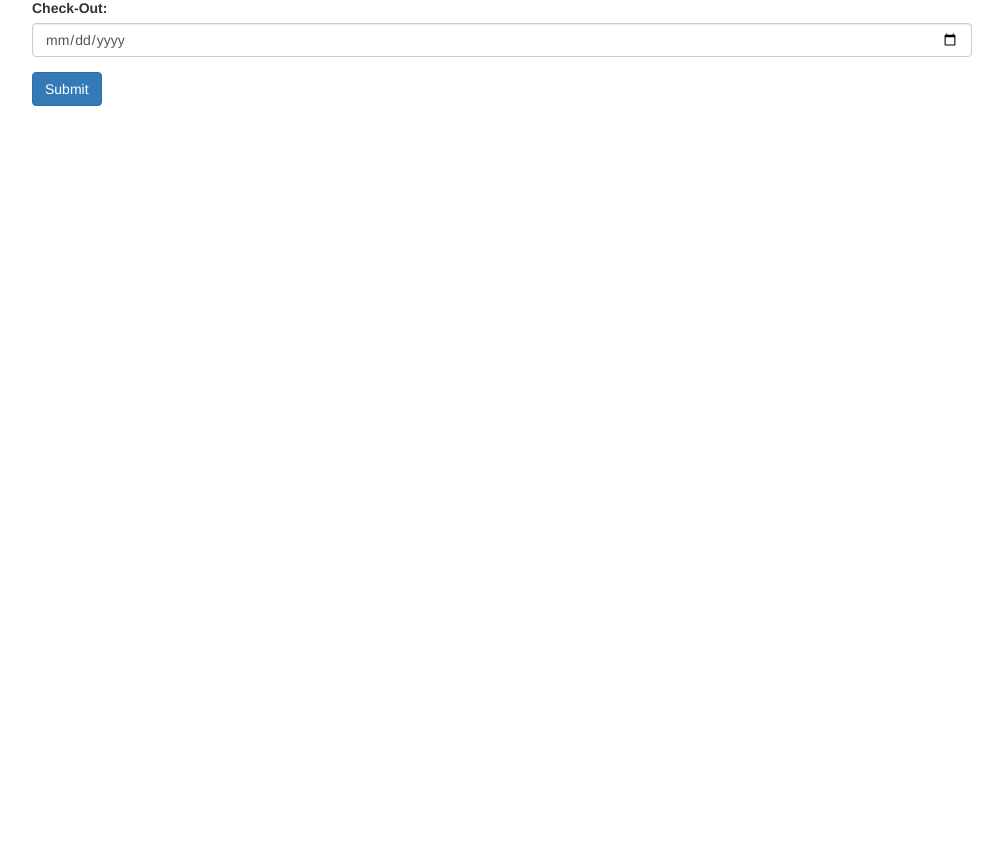
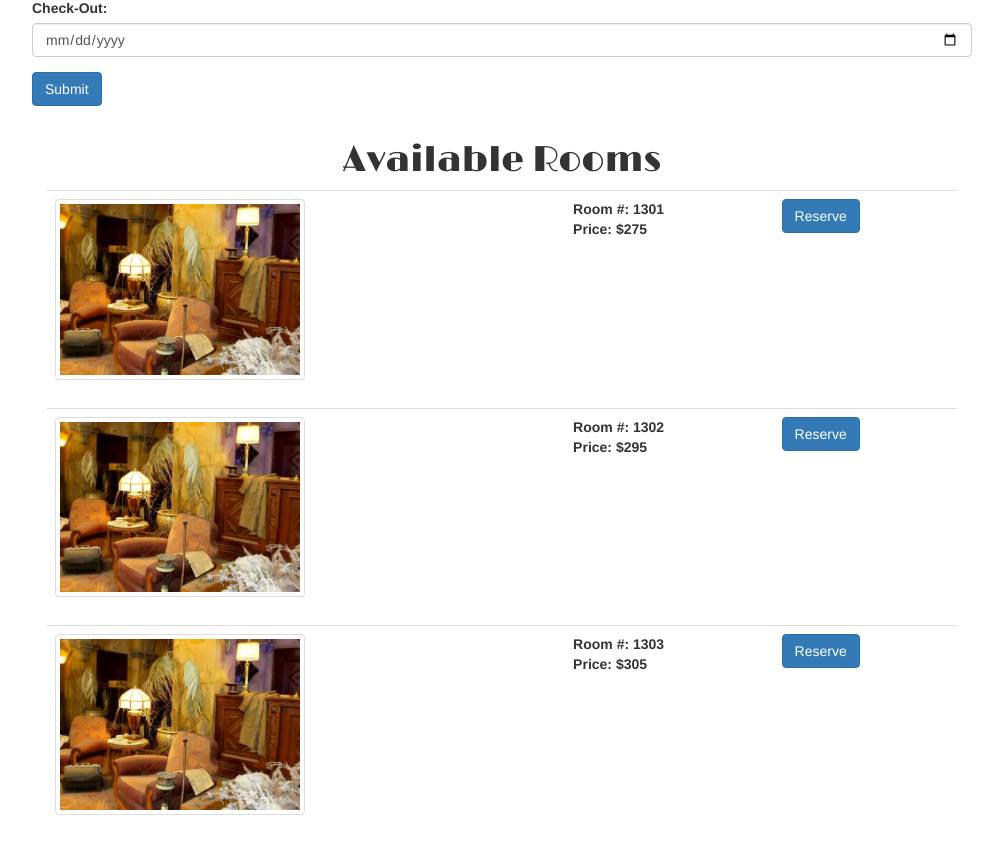
Before and after one commit to pdcavanagh/hollywood-tower-hotel-reservation, an Angular app in the folder src/main/webapp/angular2/: page / in a window 1280 px wide. Shown: the part 396-1250 px from the top of the page, without its empty margins (138-1141 px from the left). Before the commit the page ends 800 px from the top, so only its background shows below. Built offline with nearby package versions, Linux system fonts and the light colour scheme.

Commit message:
available room table using NgFor structural directive, moved css

```diff
--- a/src/main/webapp/angular2/src/app/app.component.css
+++ b/src/main/webapp/angular2/src/app/app.component.css
@@ -0,0 +1,17 @@
+body {
+	font-family: 'Open Sans', sans-serif;
+}
+
+article {
+	margin: 0 200px;
+}
+
+h1 {
+	text-align: center;
+ 	font-family: 'Limelight', cursive;
+}
+
+.thumbnail {
+	width: 250px;
+	height: auto;
+}
--- a/src/main/webapp/angular2/src/app/app.component.html
+++ b/src/main/webapp/angular2/src/app/app.component.html
@@ -1,25 +1,3 @@
-<style>
-	.thumbnail {
-		width: 250px;
-		height: auto;
-	}
-
-	article {
-		margin: 0 200px;
-	}
-
-	h1 {
-		text-align: center;
-	 	font-family: 'Limelight', cursive;
-	}
-
-	body {
-		font-family: 'Open Sans', sans-serif;
-	}
-
-
-</style>
-
 <link rel="preconnect" href="https://fonts.gstatic.com">
 <link href="https://fonts.googleapis.com/css2?family=Limelight&family=Open+Sans&display=swap" rel="stylesheet">
 
@@ -36,8 +14,7 @@
 			</div>
 			<h1>Reserve a room</h1>
 
-			<form class="form-horizontal" [formGroup]="roomsearch"
-			(ngSubmit)="onSubmit(roomsearch)">
+			<form class="form-horizontal" [formGroup]="roomsearch" (ngSubmit)="onSubmit(roomsearch)">
 
 				<div class="form-group">
 					<label for="checkin" class="col-4">Check-In:</label>
@@ -61,6 +38,28 @@
 
 			</form>
 		</div>
+
+		<h1>Available Rooms</h1>
+		<div class="row">
+			<div class="col-12">
+				<div class="responsive-table">
+					<table class="table">
+						<tbody>
+						<tr *ngFor="let room of rooms">
+							<td><img class="thumbnail" src="assets/img/lobby.jpg" alt="Hotel Lobby"></td>
+							<td>
+								<strong>Room #: {{room.roomNumber}}</strong><br/>
+								<strong>Price: ${{room.price}}</strong>
+							</td>
+							<td>
+								<button type="submit" class="btn btn-primary" (click)="reserveRoom(room.id)">Reserve</button>
+							</td>
+						</tr>
+						</tbody>
+					</table>
+				</div>
+			</div>
+		</div>
 	</article>
 
 </main>
--- a/src/main/webapp/angular2/src/app/app.component.ts
+++ b/src/main/webapp/angular2/src/app/app.component.ts
@@ -11,11 +11,14 @@ export class AppComponent implements OnInit
 {
 	public submitted : boolean = false;
   	roomsearch : FormGroup;
+	rooms : Room[];
 
     constructor(fb: FormBuilder) {
         this.roomsearch = fb.group({
             title: fb.control('initial value', Validators.required)
         });
+
+		this.rooms = [];
     }
 
 	ngOnInit() {
@@ -23,10 +26,16 @@ export class AppComponent implements OnInit
 			checkin: new FormControl(''),
 			checkout: new FormControl('')
 		});
+
+		this.rooms = ROOMS;
 	}
 
 	onSubmit({value,valid}: {value:Roomsearch, valid:boolean} ) {
 		console.log(value);
+	}
+
+	reserveRoom(value:string) {
+		console.log("Room reservation id: " + value);
 	}
 
 }
@@ -35,3 +44,31 @@ export interface Roomsearch {
 	checkin:string;
 	checkout:string;
 }
+
+export interface Room {
+	id:string;
+	roomNumber:string;
+	price:string;
+	links:string;
+}
+
+let ROOMS:Room[] = [
+	{
+		id: "34575672",
+		roomNumber: "1301",
+		price: "275",
+		links: ""
+	},
+	{
+		id: "92016234",
+		roomNumber: "1302",
+		price: "295",
+		links: ""
+	},
+	{
+		id: "10239751",
+		roomNumber: "1303",
+		price: "305",
+		links: ""
+	}
+]
```
